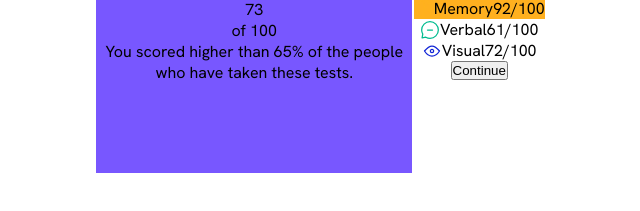
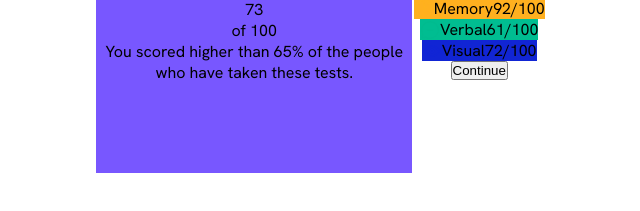
Before and after one commit to marialapc/frontend-mentor-03, a plain HTML site: page index.html in a window 1280 px wide. Shown: the part 387-598 px from the top of the page, without its empty margins (319-959 px from the left). Drawn offline with Linux system fonts and the light colour scheme.

Commit message:
first colors

```diff
--- a/styles/card.css
+++ b/styles/card.css
@@ -27,6 +27,9 @@ background-color: var(--lightRed);
     background-color: var(--orangeYellow);
     }
 
-.card__content--reaction{
-    background-color: var(--lightRed);
+.card__content--verbal{
+    background-color: var(--greenTeal);
         }
+        .card__content--visual{
+            background-color: var(--cobaltBlue);
+                }
```
